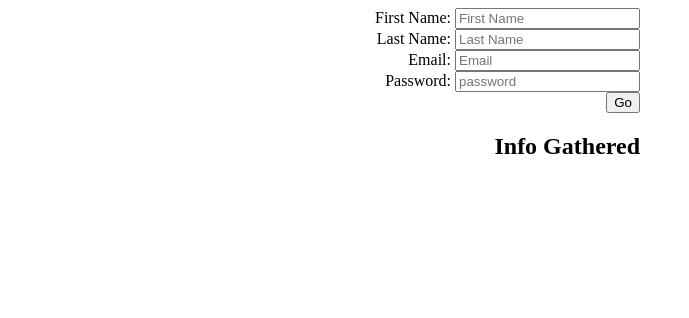
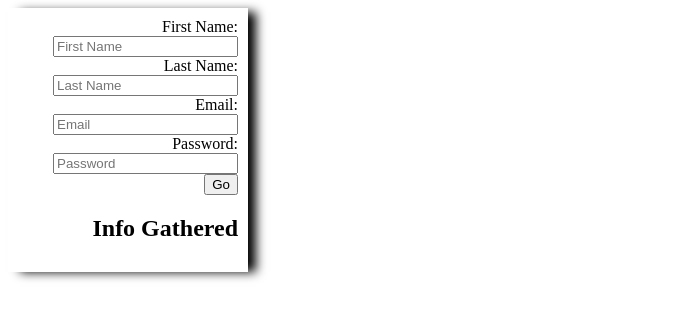
Before and after one commit to jrock89/InformationFormForAdam, a plain HTML site: page index.html in a window 1280 px wide. Shown: the whole page, without its empty margins (0-689 px from the left). Drawn offline with nearby package versions, Linux system fonts and the light colour scheme.

```diff
--- a/index.html
+++ b/index.html
@@ -21,7 +21,7 @@
 			</div>
 			<div id="password">
 				<label for="password">Password: </label>
-				<input id="inputPassword" type="password" name="password" placeholder="password">
+				<input id="inputPassword" type="password" name="password" placeholder="Password">
 			</div>
 			<div id="button"><button>Go</button></div>
 
--- a/stylesheet.css
+++ b/stylesheet.css
@@ -1,6 +1,11 @@
 #wrapper{
 	text-align: center;
 	margin-right: 50%;
+	/*border:2px solid #A4A4A4;*/
+	box-shadow: 10px 2px 10px -2px;
+	width:220px;
+	padding: 10px;
+
 }
 
 #firstName{
```
